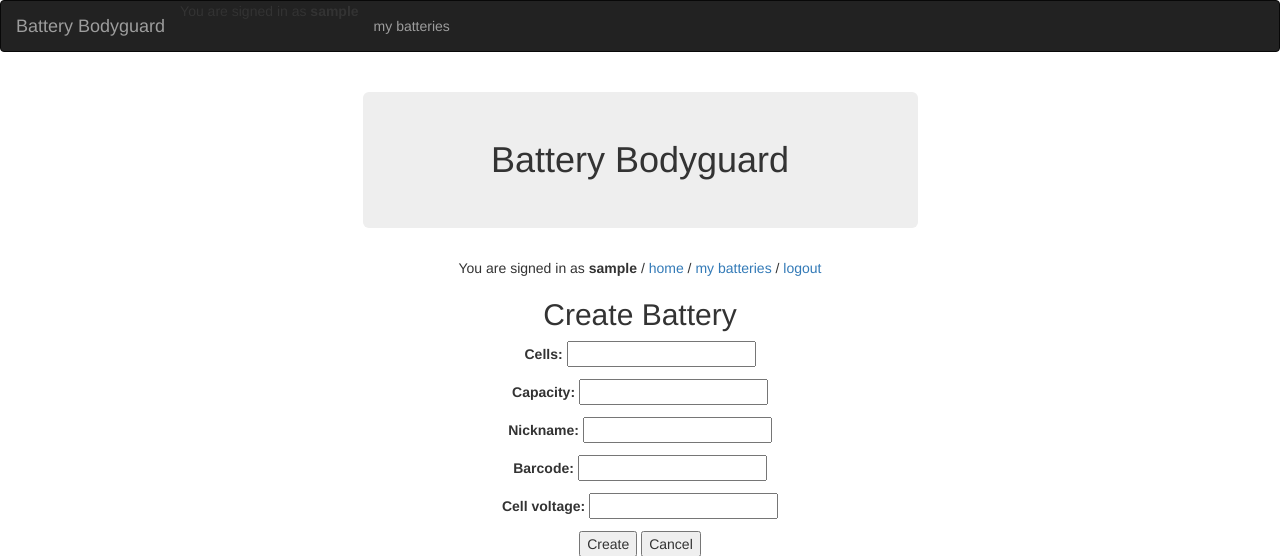
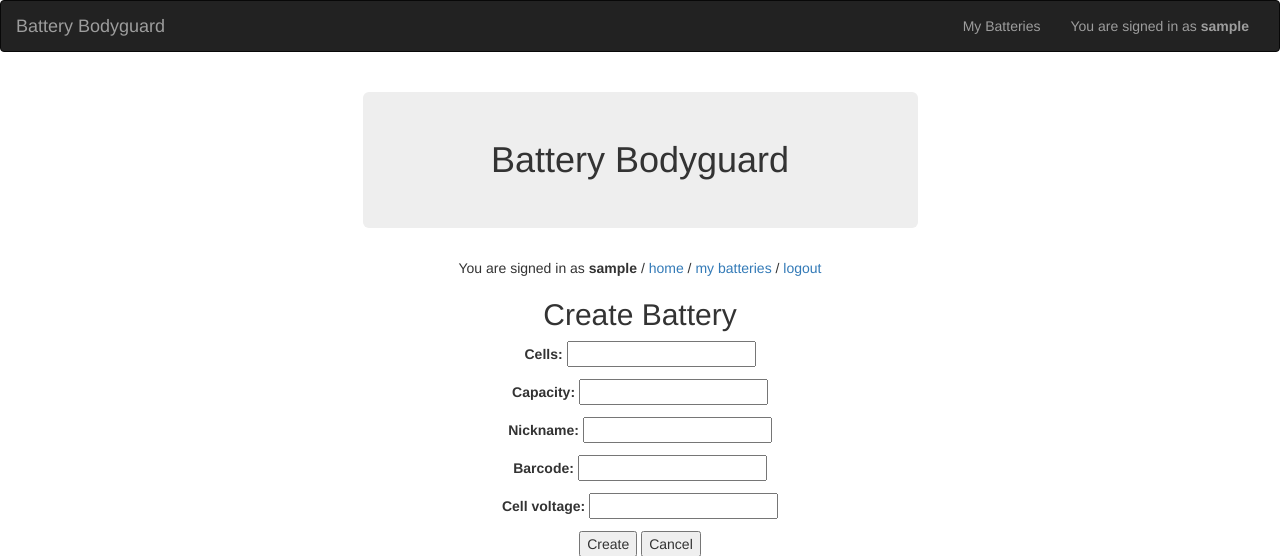
Before and after one commit to scottessner/batterybodyguard, a Django app: page /batteries/add/ in a window 1280 px wide. Shown: the top 556 px of the page. Run offline with Django 3.2, Linux system fonts and the light colour scheme; the visitor is signed in with stand-in values (Sample User, id 1); some libraries are stand-ins or nearby versions.

Commit message:
Testing base css

```diff
--- a/templates/base.html
+++ b/templates/base.html
@@ -21,10 +21,10 @@
                 <a class="navbar-brand" href="#">Battery Bodyguard</a>
             </div>
             <div class="collapse navbar-collapse" id="bbg-navbar-collapse">
-                <ul class="nav navbar-nav">
+                <ul class="nav navbar-nav navbar-right">
                     {% if user.is_authenticated %}
-                        <li>You are signed in as <strong>{{ user.username }}</strong></li>
-                        <li><a href="{% url 'battery-list' %}">my batteries</a></li>
+                        <li><a href="{% url 'battery-list' %}">My Batteries</a></li>
+                        <li><p class="navbar-text">You are signed in as <strong>{{ user.username }}</strong></p></li>
                     {% else %}
                         <li><a href="{% url 'login' %}">Login</a></li>
                         <li><a href="{% url 'signup' %}">Signup</a></li>
```
